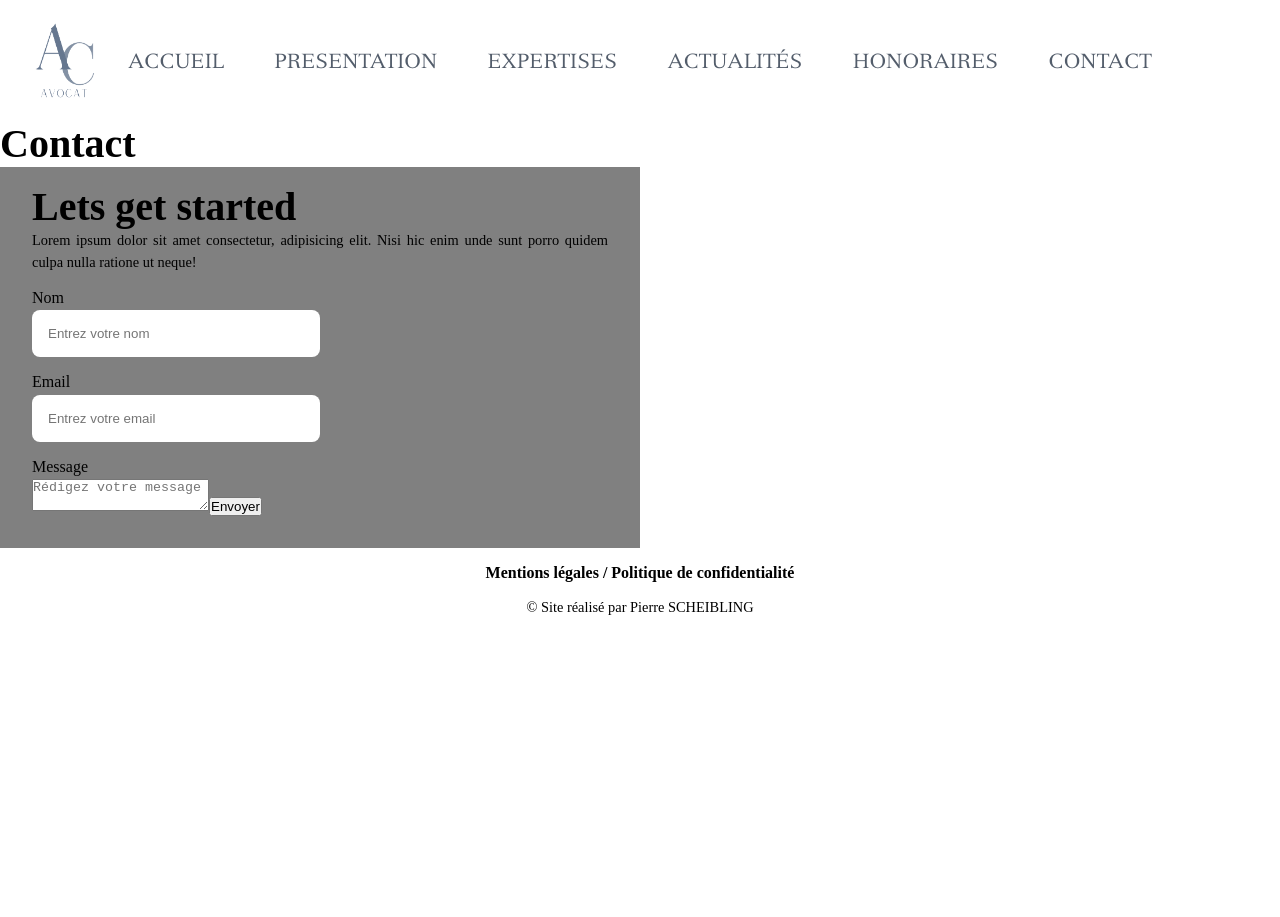
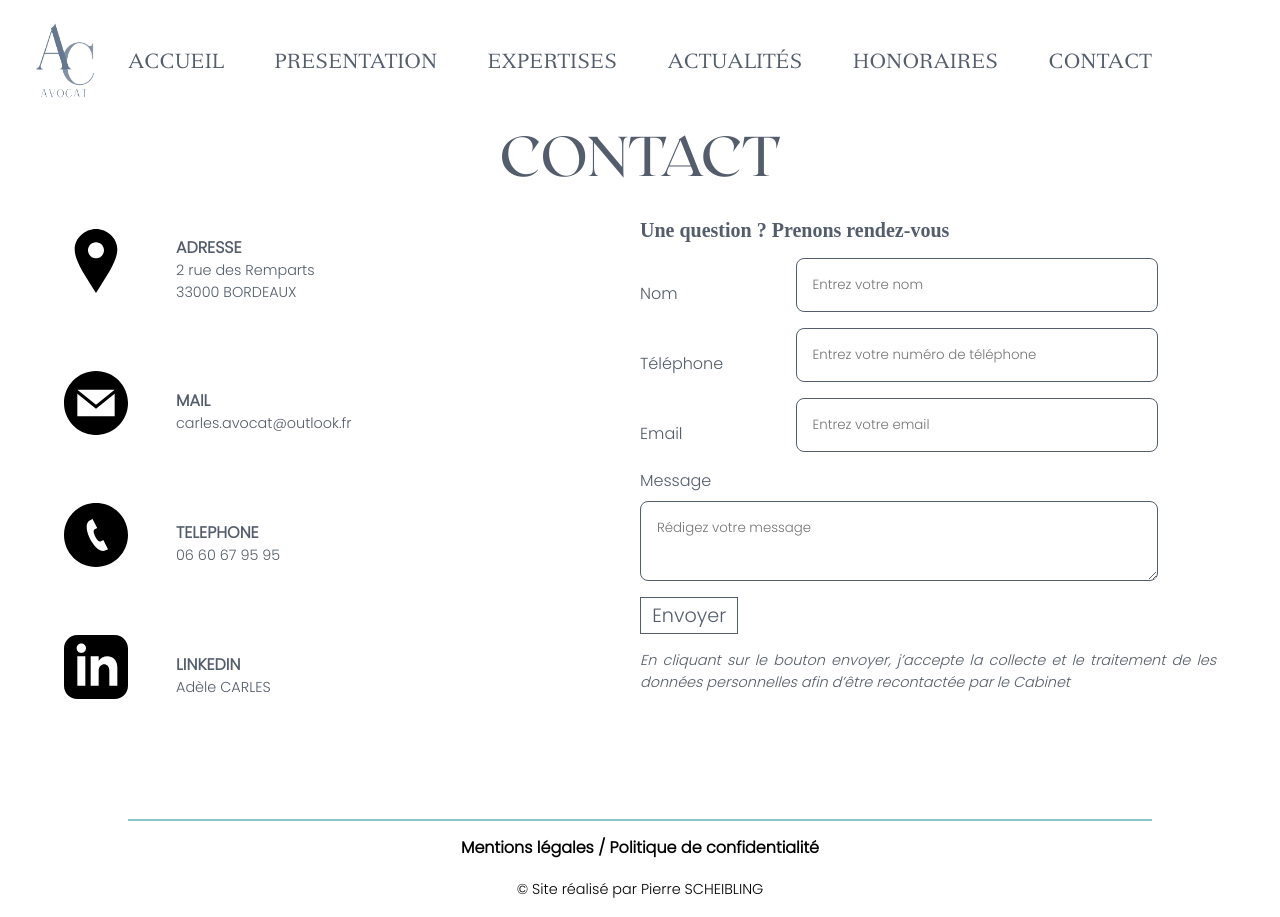
Before and after one commit to PierreScheibling/CarlesAdeleWS, a Next.js app: page /contact in a window 1280 px wide. Before the commit the page ends 800 px from the top, so only its background shows below. Built offline with nearby package versions, Linux system fonts and the light colour scheme.

Commit message:
front contact & mentions legales

```diff
--- a/pages/components/footer.js
+++ b/pages/components/footer.js
@@ -1,9 +1,10 @@
 import Link from "next/link";
-import { FooterStyles, Annexes, Copywright } from "../../styles/footerStyles";
+import { FooterStyles, Line, Annexes, Copywright } from "../../styles/footerStyles";
 
 export default function Footer() {
     return (
         <FooterStyles>
+            <Line/>
             <Annexes>
                 <h3>
                     <Link href={"/mentions_legales"}>Mentions légales</Link> / <Link href={"/confidentialite"}>Politique de confidentialité</Link>
--- a/pages/contact.js
+++ b/pages/contact.js
@@ -1,4 +1,4 @@
-import {FormWrapper, FormContainer, Form} from "../styles/contactStyles";
+import {ContactWrapper, Title, Content, LeftSide, Icons, RightSide, FormContainer, Form} from "../styles/contactStyles";
 import Image from "next/image";
 import { env } from 'process';
 import emailjs from '@emailjs/browser';
@@ -23,25 +23,80 @@ export default function Contact() {
     }
 
     return (
+        <ContactWrapper>
+            <Title>
+                <h1>CONTACT</h1>
+            </Title>
+            <Content>
+                <LeftSide>
+                    <Icons>
+                        <svg xmlns="http://www.w3.org/2000/svg" viewBox="0 0 24 24"><path d="M12 0c-4.198 0-8 3.403-8 7.602 0 4.198 3.469 9.21 8 16.398 4.531-7.188 8-12.2 8-16.398 0-4.199-3.801-7.602-8-7.602zm0 11c-1.657 0-3-1.343-3-3s1.343-3 3-3 3 1.343 3 3-1.343 3-3 3z"/></svg>
+                        <div>
+                            <h3>ADRESSE</h3>
+                            <a href="https://goo.gl/maps/wfnwW37DVYsRBKqCA" target="_blank">
+                            <p>2 rue des Remparts</p>
+                            <p>33000 BORDEAUX</p>
+                            </a>
+                        </div>
+                    </Icons>
+                    <Icons>
+                        <svg xmlns="http://www.w3.org/2000/svg" viewBox="0 0 24 24"><path d="M12 .02c-6.627 0-12 5.373-12 12s5.373 12 12 12 12-5.373 12-12-5.373-12-12-12zm6.99 6.98l-6.99 5.666-6.991-5.666h13.981zm.01 10h-14v-8.505l7 5.673 7-5.672v8.504z"/></svg>
+                        <div>
+                            <h3>MAIL</h3>
+                            <a
+                            href="mailto:carles.avocat@outlook.fr"
+                            target="_blank"
+                            rel="carles.avocat@outlook.fr"
+                            ><p>carles.avocat@outlook.fr</p></a>
+                        </div>
+                    </Icons>
+                    <Icons>
+                        <svg xmlns="http://www.w3.org/2000/svg" viewBox="0 0 24 24"><path d="M12 0c-6.627 0-12 5.373-12 12s5.373 12 12 12 12-5.373 12-12-5.373-12-12-12zm3.445 17.827c-3.684 1.684-9.401-9.43-5.8-11.308l1.053-.519 1.746 3.409-1.042.513c-1.095.587 1.185 5.04 2.305 4.497l1.032-.505 1.76 3.397-1.054.516z"/></svg>
+                        <div>
+                            <h3>TELEPHONE</h3>
+                            <p>06 60 67 95 95</p>
+                        </div>
+                    </Icons>
+                    <Icons>
+                        <svg xmlns="http://www.w3.org/2000/svg" viewBox="0 0 24 24"><path d="M19 0h-14c-2.761 0-5 2.239-5 5v14c0 2.761 2.239 5 5 5h14c2.762 0 5-2.239 5-5v-14c0-2.761-2.238-5-5-5zm-11 19h-3v-11h3v11zm-1.5-12.268c-.966 0-1.75-.79-1.75-1.764s.784-1.764 1.75-1.764 1.75.79 1.75 1.764-.783 1.764-1.75 1.764zm13.5 12.268h-3v-5.604c0-3.368-4-3.113-4 0v5.604h-3v-11h3v1.765c1.396-2.586 7-2.777 7 2.476v6.759z"/></svg>
+                        <div>
+                            <h3>LINKEDIN</h3>
+                            <a href="https://www.linkedin.com/in/ad%C3%A8le-carles-carles-avocat/" target="_blank"><p>Adèle CARLES</p></a>
+                        </div>
+                    </Icons>
+                </LeftSide>
+                <RightSide>
                     <m.FormWrapper initial={{opacity:0}} animate={{opacity:1}} exit={{opacity: 0}}>
-                <h1>Contact</h1>
                         <FormContainer>
                             <div>
-                    <h1>Lets get started</h1>
-                    <p>Lorem ipsum dolor sit amet consectetur, adipisicing elit. Nisi hic enim unde sunt porro quidem culpa nulla ratione ut neque!</p>
+                                <h2>Une question ? Prenons rendez-vous</h2>
                                 <Form >
                                     <form ref={form} onSubmit={sendEmail}>
+                                        <div>
                                             <label>Nom</label>
                                             <input type="text" name="user_name" placeholder="Entrez votre nom" />
+                                        </div>
+                                        <div>
+                                            <label>Téléphone</label>
+                                            <input type="tel" name="user_phone" placeholder="Entrez votre numéro de téléphone" />
+                                        </div>
+                                        <div>
                                             <label>Email</label>
                                             <input type="email" name="user_email" placeholder="Entrez votre email" />
+                                        </div>
+                                        <div className="message">
                                             <label>Message</label>
                                             <textarea name="message" placeholder="Rédigez votre message" />
+                                        </div>
                                         <button type="submit" value="Send">Envoyer</button>
+                                        <p>En cliquant sur le bouton envoyer, j’accepte la collecte et le traitement de les données personnelles afin d’être recontactée par le Cabinet</p>
                                     </form>
                                 </Form>
                             </div>
                         </FormContainer>
                     </m.FormWrapper>
+                </RightSide>
+            </Content>
+        </ContactWrapper>
     )
 }
--- a/styles/contactStyles.js
+++ b/styles/contactStyles.js
@@ -1,6 +1,6 @@
 import styled from "styled-components";
 
-export const FormWrapper = styled.div`
+export const ContactWrapper = styled.div`
     display: flex;
     flex-direction: column;
     justify-content: flex-start;
@@ -8,26 +8,118 @@ export const FormWrapper = styled.div`
     min-height: 85vh;
 `;
 
+export const Title = styled.div`
+    h1 {
+        font-family: "RoxboroughCF";
+        font-weight: lighter;
+        color: var(--greyblue);
+        font-size: clamp(0.5rem, 7vh, 15rem);
+    }
+`;
+
+export const Content = styled.div`
+    display: flex;
+    justify-content: center;
+    align-items: flex-start;
+    height: 75vh;
+    margin-top: 2rem;
+    width: 90%;
+`;
+
+export const LeftSide = styled.div`
+    width: 50%;
+    display: flex;
+    flex-direction: column;
+    justify-content: space-between;
+    height: 80%;
+`;
+
+export const Icons = styled.div`
+    display: flex;
+    justify-content: flex-start;
+    align-items: center;
+    svg {
+        width: clamp(0.5rem, 8vh, 15rem);
+        color: var(--greyblue);
+    }
+    div {
+        margin: 1rem 0 0 3rem;
+        font-family: "Poppins_light";
+        color: var(--greyblue);
+    }
+`;
+
+export const RightSide = styled.div`
+    width: 50%;
+    /* background: rgba(140, 198, 205, 0.2); */
+    height: 100%;
+`;
+
 export const FormContainer = styled.div`
     display: flex;
-    background: grey;
-    width: 50%;
-    padding: 1rem 2rem;
+    h2 {
+        color: var(--greyblue);
+    }
 `;
 
 export const Form = styled.div`
     display: flex;
     flex-direction: column;
     margin: 1rem 0;
+    font-family: "Poppins_light";
+    div {
+        display: flex;
+        width: 90%;
+        justify-content: space-between;
+        align-items: center;
+    };
     label{
-        display: block;
-        padding-bottom: 0.2rem;
+        color: var(--greyblue);
     };
     input {
         padding: 1rem;
-        border: grey;
+        border: 0.2px solid var(--greyblue);
         border-radius: 0.5rem;
-        width: 50%;
+        width: 70%;
         margin-bottom: 1rem;
+        font-family: "Poppins_light";
+        color: var(--greyblue);
+    }
+    .message {
+        flex-direction: column;
+        align-items: flex-start;
+        label {
+            margin-bottom: 0.5rem;
+        }
+        textarea {
+            width: 100%;
+            height: 5rem;
+            margin-bottom: 1rem;
+            border-radius: 0.5rem;
+            padding: 1rem;
+            border: grey;
+            font-family: "Poppins_light";
+            border: 0.2px solid var(--greyblue);
+            color: var(--greyblue);
+        }
+    }
+    button {
+        font-family: "Poppins_light";
+        background: transparent;
+        border: none;
+        display: flex;
+        font-size: clamp(0.5rem, 1.5vw, 3rem);
+        cursor: pointer;
+        border: 0.1px solid var(--greyblue);
+        padding: 0.2rem 0.7rem;
+        color: var(--greyblue);
+        :hover {
+        scale: 1.1;
+        }
+    }
+    p {
+        margin-top: 1rem;
+        font-style: italic;
+        color: var(--greyblue);
     }
 `;
--- a/styles/footerStyles.js
+++ b/styles/footerStyles.js
@@ -7,6 +7,16 @@ export const FooterStyles = styled.div`
     justify-content: center;
     align-items: center;
     padding: 1rem 0;
+    position: relative;
+    font-family: "Poppins_light";
+`;
+
+export const Line = styled.div`
+    position: absolute;
+    top: 0;
+    height: 0.1rem;
+    width: 80%;
+    background: var(--bluelight);
 `;
 
 export const Annexes = styled.div`
--- a/styles/honorairesStyles.js
+++ b/styles/honorairesStyles.js
@@ -23,7 +23,7 @@ export const LeftSide = styled.div`
     justify-content: center;
     align-items: flex-start;
     width: 50%;
-    height: 85vh;
+    min-height: 85vh;
     h1 {
         margin-top: 1rem;
         font-family: "RoxboroughCF";
@@ -40,7 +40,7 @@ export const RightSide = styled.div`
     justify-content: flex-start;
     align-items: flex-start;
     width: 50%;
-    height: 85vh;
+    min-height: 85vh;
     padding: 0 4rem;
     margin-top: 1rem;
     div {
--- a/styles/indexStyles.js
+++ b/styles/indexStyles.js
@@ -1,7 +1,7 @@
 import styled from "styled-components";
 
 export const IndexWrapper = styled.div`
-    min-height: 85vh;
+    min-height: 83vh;
     display: flex;
     flex-direction: column;
     align-items: center;
```
Also changed, not shown: pages/mentions_legales.js (+53 -86 lines), styles/mentionStyles.js (+25 -3 lines). Lines whose indentation alone changed are shown as unchanged.
